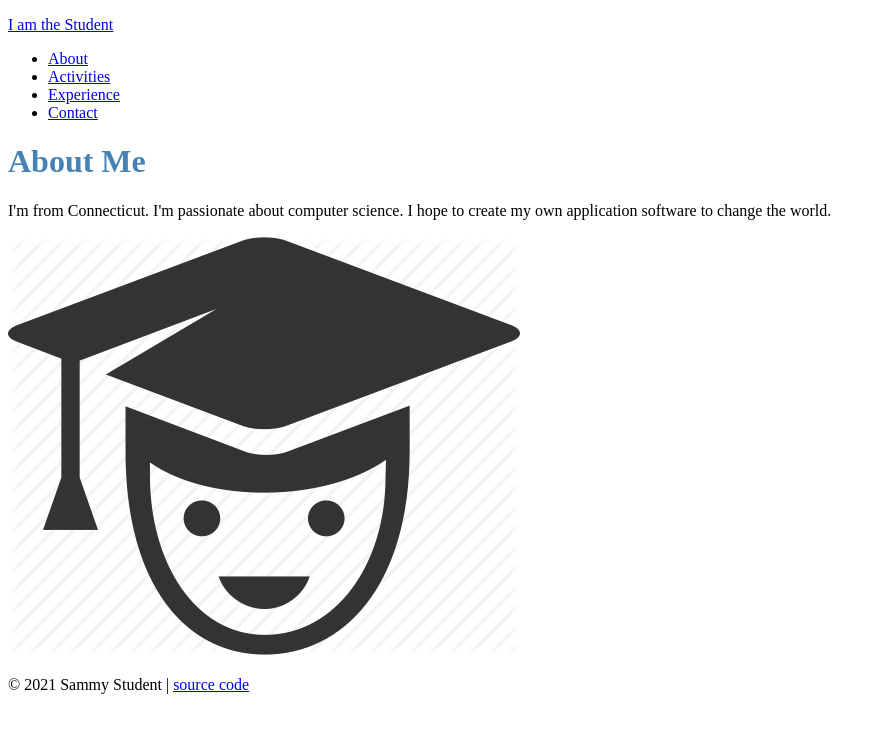
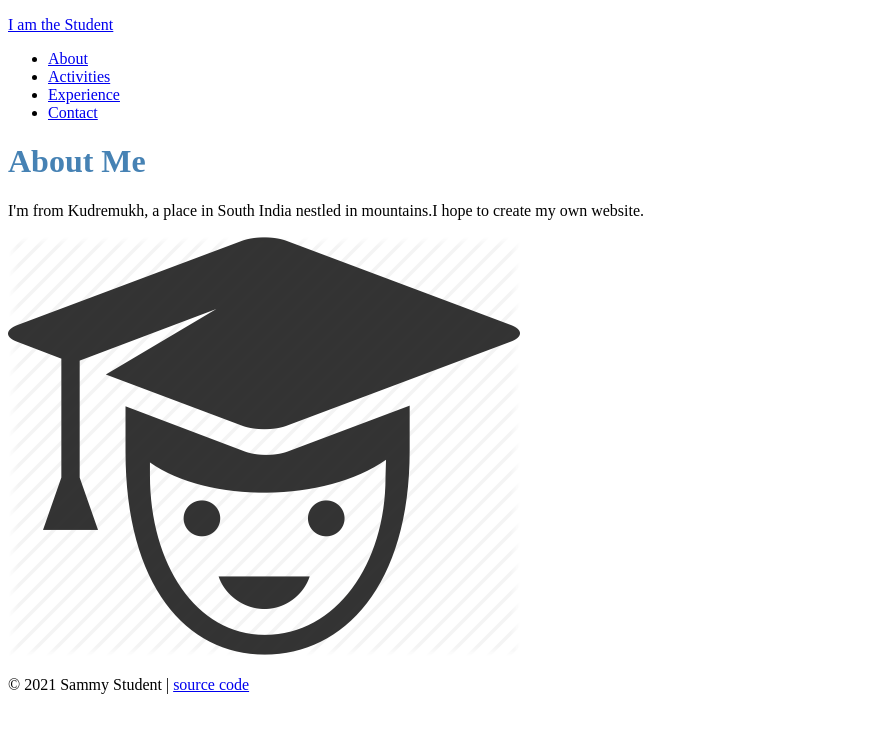
Before and after one commit to codehitman404/student_website, a plain HTML site: page about.html in a window 1280 px wide. Shown: the whole page, without its empty margins (0-882 px from the left). Drawn offline with Linux system fonts and the light colour scheme.

Commit message:
Update about.html

```diff
--- a/about.html
+++ b/about.html
@@ -21,7 +21,7 @@
     <div class="page">
       <h1>About Me</h1>
       <p>
-        I'm from Connecticut. I'm passionate about computer science. I hope to create my own application software to change the world.
+        I'm from Kudremukh, a place in South India nestled in mountains.I hope to create my own website.
       </p>
       <img src="images/education_icons_IF-02-512.png" alt="an icon of a student with a mortarboard" />
     </div>
```
